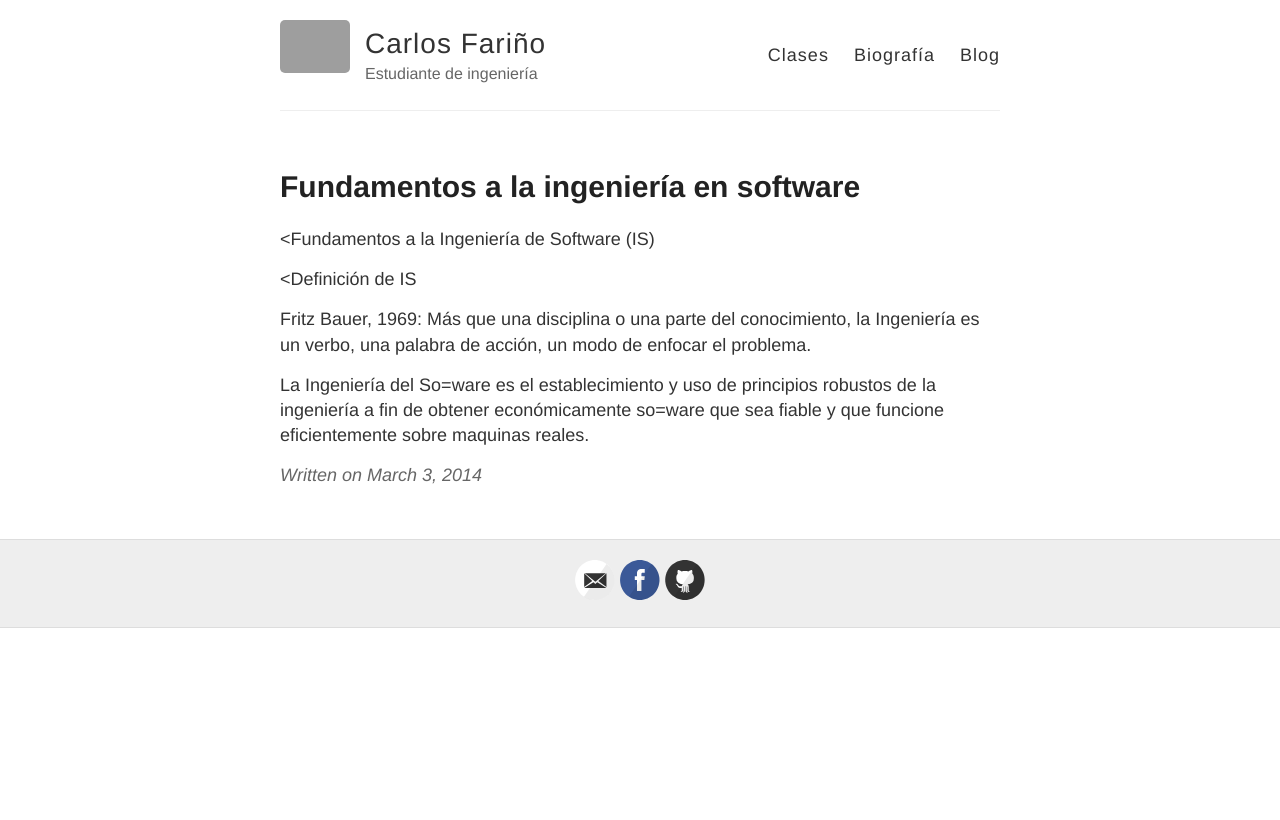
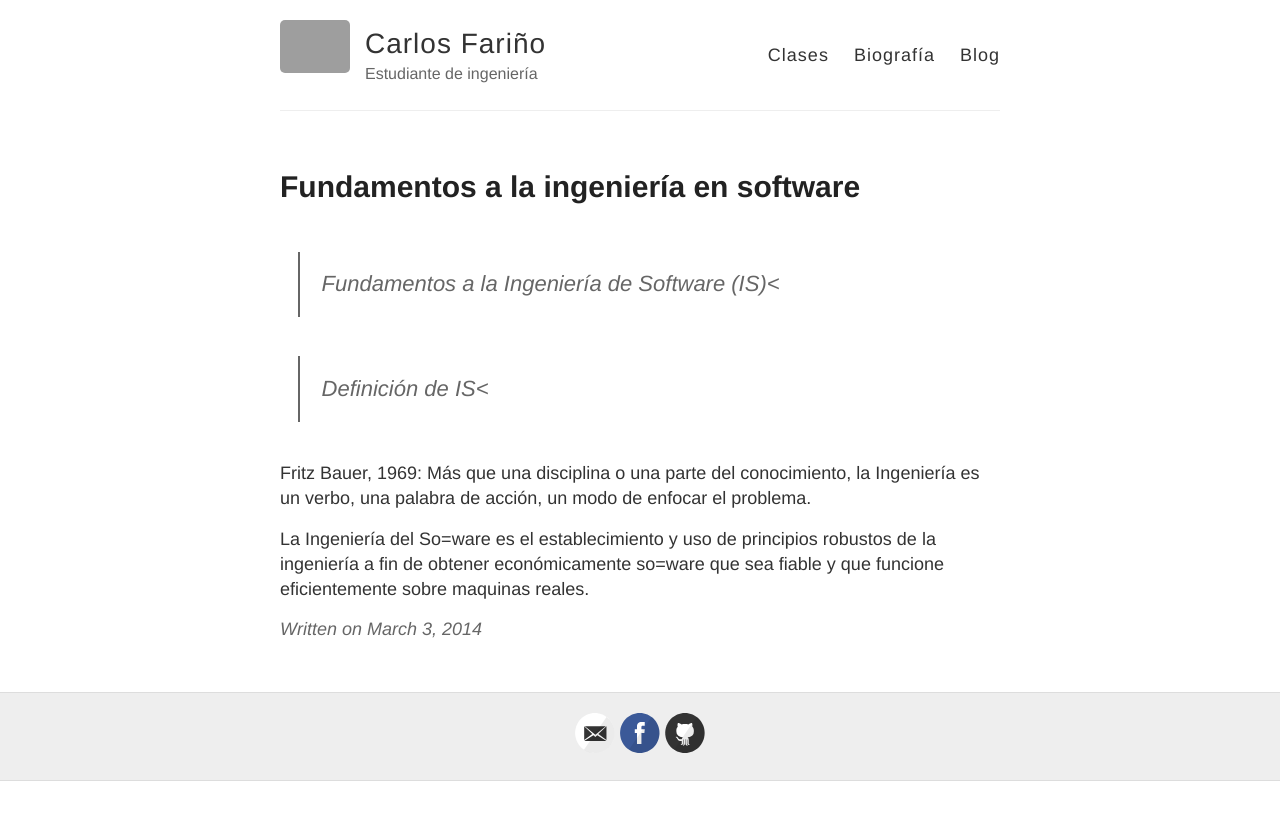
Before and after one commit to andrescharro22/Carlos-F007.github.io, a Jekyll site: the page built from _posts/2014-3-3-Hello-World.md, in a window 1280 px wide. Shown: the top 820 px of the page. Built offline with Jekyll 4.4.1, drawn with Linux system fonts in a browser that asks for light colours; grey boxes are pictures that could not be loaded.

```diff
--- a/_posts/2014-3-3-Hello-World.md
+++ b/_posts/2014-3-3-Hello-World.md
@@ -5,9 +5,9 @@ title: Fundamentos a la ingeniería en software
 
 
 
-<Fundamentos a la Ingeniería de Software (IS)
+>Fundamentos a la Ingeniería de Software (IS)<
 
-<Definición de IS
+>Definición de IS<
 
 
 Fritz Bauer, 1969: Más que una disciplina o una parte del
```
